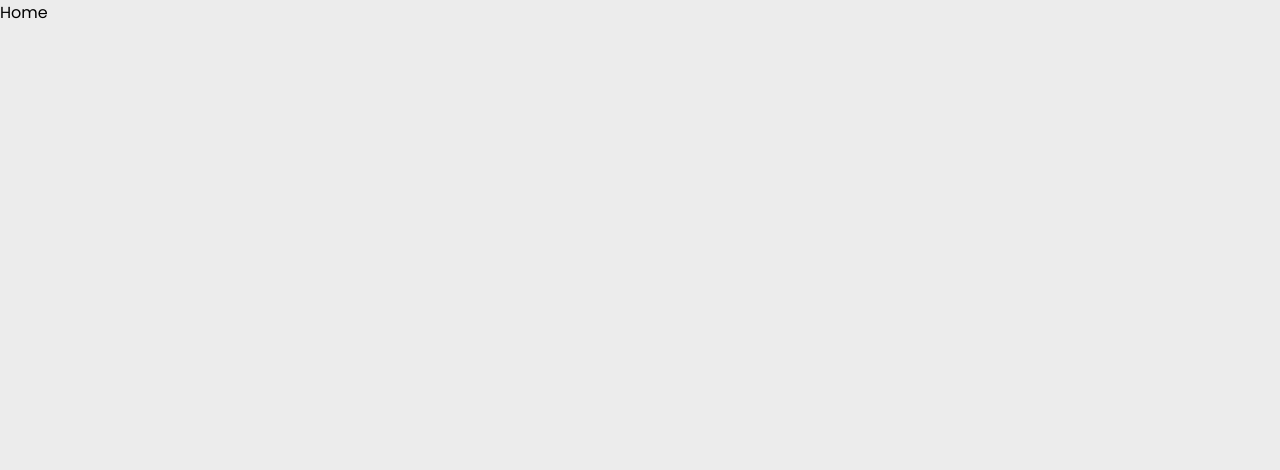
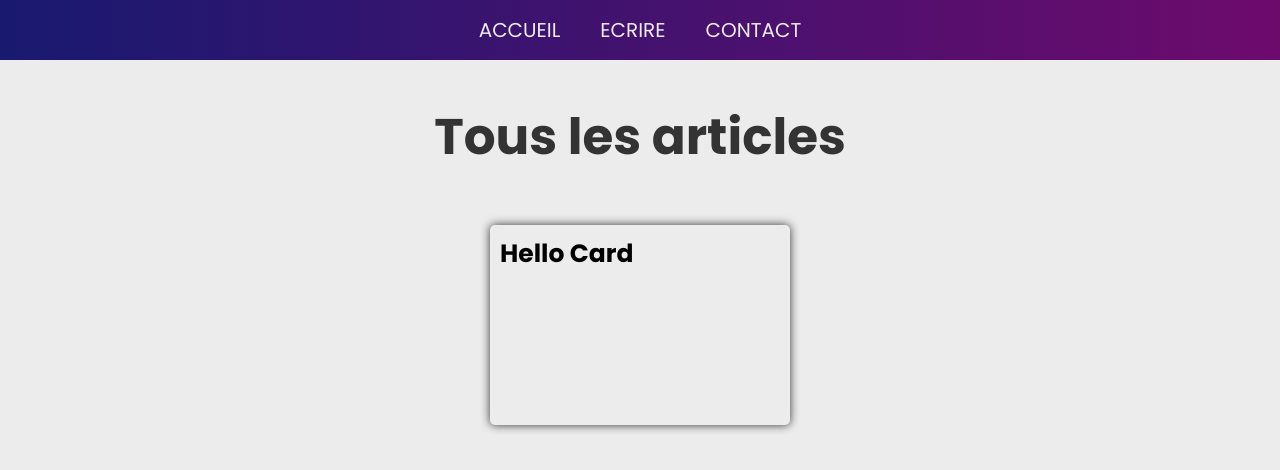
Before and after one commit to mena0018/React-Blog, a React (Create React App) app: page / in a window 1280 px wide. Shown: the top 470 px of the page. Built offline with nearby package versions, Linux system fonts and the light colour scheme.

Commit message:
Mise en place de l'UI

```diff
--- a/src/App.js
+++ b/src/App.js
@@ -1,10 +1,12 @@
-import Home from './Components/Home';
 import './index.scss';
+import Navbar from './Components/Navbar/Navbar';
+import Home from './Components/Home/Home';
 
 function App() {
   return (
 
     <div className="App">
+      <Navbar />
       <Home />
     </div>
   );
--- /dev/null
+++ b/src/Components/Card/Card.js
@@ -0,0 +1,10 @@
+import "./Card.scss"
+
+
+export default function Card({ children }) {
+  return (
+    <div className='card'>
+        {children}
+    </div>
+  )
+}
--- /dev/null
+++ b/src/Components/Card/Card.scss
@@ -0,0 +1,26 @@
+@import "../../scss/variables";
+@import "../../scss/mixins";
+
+
+.card {
+    width: 300px;
+    padding: 10px;
+    box-shadow: 0 0px 10px $black;
+    margin: 10px;
+    cursor: pointer;
+    min-height: 200px;
+    border-radius: 5px;
+    text-align: left;
+    display: flex;
+    flex-direction: column;
+    justify-content: space-between;
+
+    h2 {
+        font-size: 25px;
+        margin-bottom: 10px;
+    }
+
+    p {
+        font-size: 18px;
+    }
+}
--- a/src/Components/Home.js
+++ /dev/null
@@ -1,11 +0,0 @@
-import "./Home.scss"
-
-export default function Home() {
-  return (
-    <>
-      <div>
-        Home
-      </div>
-    </>
-  )
-}
--- /dev/null
+++ b/src/Components/Home/Home.js
@@ -0,0 +1,17 @@
+import "./Home.scss"
+import Card from "../Card/Card"
+
+
+export default function Home() {
+  return (
+    <>
+      <h1 className="home-title">Tous les articles</h1>
+
+      <div className="container-cards">
+        <Card>
+          <h2>Hello Card</h2>
+        </Card>
+      </div>
+    </>
+  )
+}
--- /dev/null
+++ b/src/Components/Home/Home.scss
@@ -0,0 +1,19 @@
+@import "../../scss/variables";
+@import "../../scss/mixins";
+
+
+.home-title {
+    font-size: 50px;
+    color: $black;
+    margin: 100px 0 40px;
+    text-align: center;
+}
+
+.container-cards {
+    display: flex;
+    justify-content: center;
+    flex-wrap: wrap;
+    width: 100%;
+    max-width: 1300px;
+    margin: 0 auto;
+}
--- /dev/null
+++ b/src/Components/Navbar/Navbar.js
@@ -0,0 +1,15 @@
+import "./Navbar.scss"
+
+
+export default function Navbar() {
+
+  return (
+    <nav>
+        <ul className='liste-nav'>
+            <li className='item-nav'>ACCUEIL</li>
+            <li className='item-nav'>ECRIRE</li>
+            <li className='item-nav'>CONTACT</li>
+        </ul>
+    </nav>
+  )
+}
--- /dev/null
+++ b/src/Components/Navbar/Navbar.scss
@@ -0,0 +1,27 @@
+@import "../../scss/variables";
+@import "../../scss/mixins";
+
+
+nav {
+  position: fixed;
+  top: 0;
+  width: 100%;
+  height: 60px;
+  background: linear-gradient(to right, midnightblue, rgb(109, 11, 109));
+  z-index: 10;
+
+  .liste-nav {
+    height: 100%;
+    position: relative;
+    @include align-flex(center);
+    list-style-type: none;
+    transition: all 0.5s ease-in-out;
+
+    .item-nav {
+      color: $light-grey;
+      margin: 0 20px;
+      font-size: 20px;
+      cursor: pointer;
+    }
+  }
+}
--- a/src/index.scss
+++ b/src/index.scss
@@ -19,13 +19,3 @@ body {
   height: 100%;
   background: #ececec;
 }
-
-/* Loader */
-.fa-spinner {
-  font-size: 80px;
-  position: absolute;
-  top: 50%;
-  left: 50%;
-  transform: translate(-50%, -50%);
-  color: $dark-green;
-}
```
Also changed, not shown: src/Components/Home.scss (deleted).
